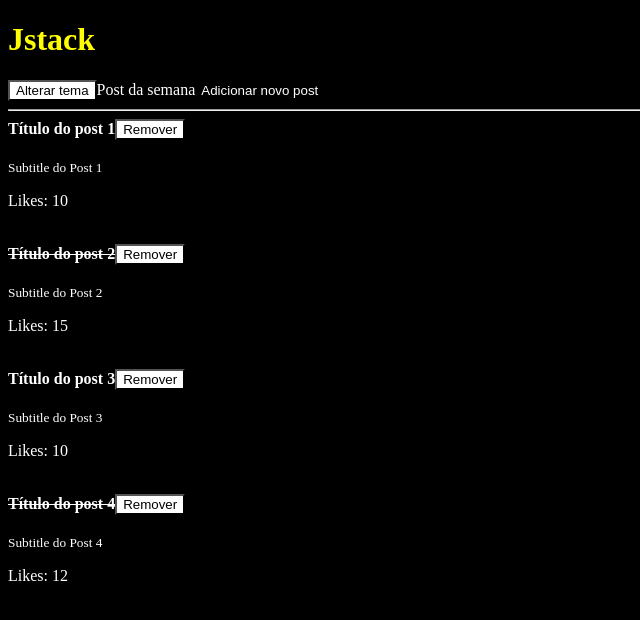
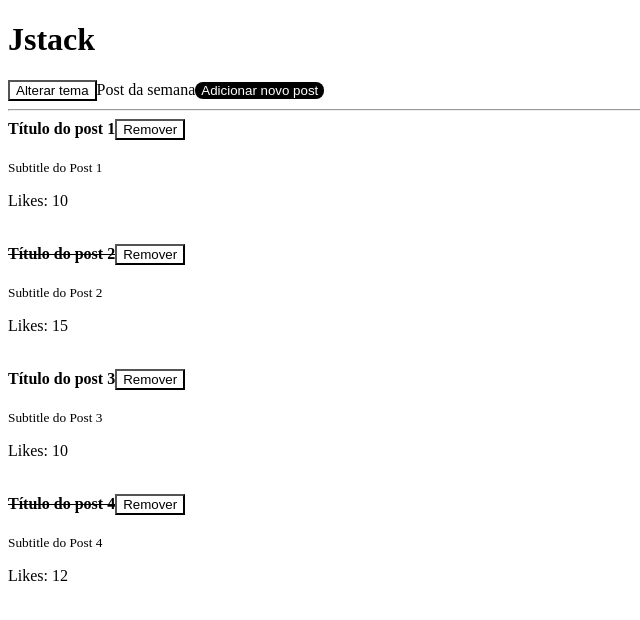
Before and after one commit to cauealb/full-stack, a React app in the folder React/: page / in a window 1280 px wide. Shown: the top 620 px of the page, without its empty margins (0-640 px from the left). Built offline with nearby package versions, Linux system fonts and the light colour scheme.

Commit message:
Criando o estilo globla com styled-components

```diff
--- a/React/src/index.js
+++ b/React/src/index.js
@@ -1,6 +1,5 @@
 import React from "react";
 import ReactDom from 'react-dom/client'
-import './index.scss'
 
 import App from "./components/App.jsx";
 
--- a/React/src/index.scss
+++ /dev/null
@@ -1,10 +0,0 @@
-body {
-    background-color: black;
-    color: white;
-}
-
-$hero: yellow;
-
-h1 {
-    color: $hero;
-}
```
Also changed, not shown: React/src/style/index.js (added, +8 -0 lines).
